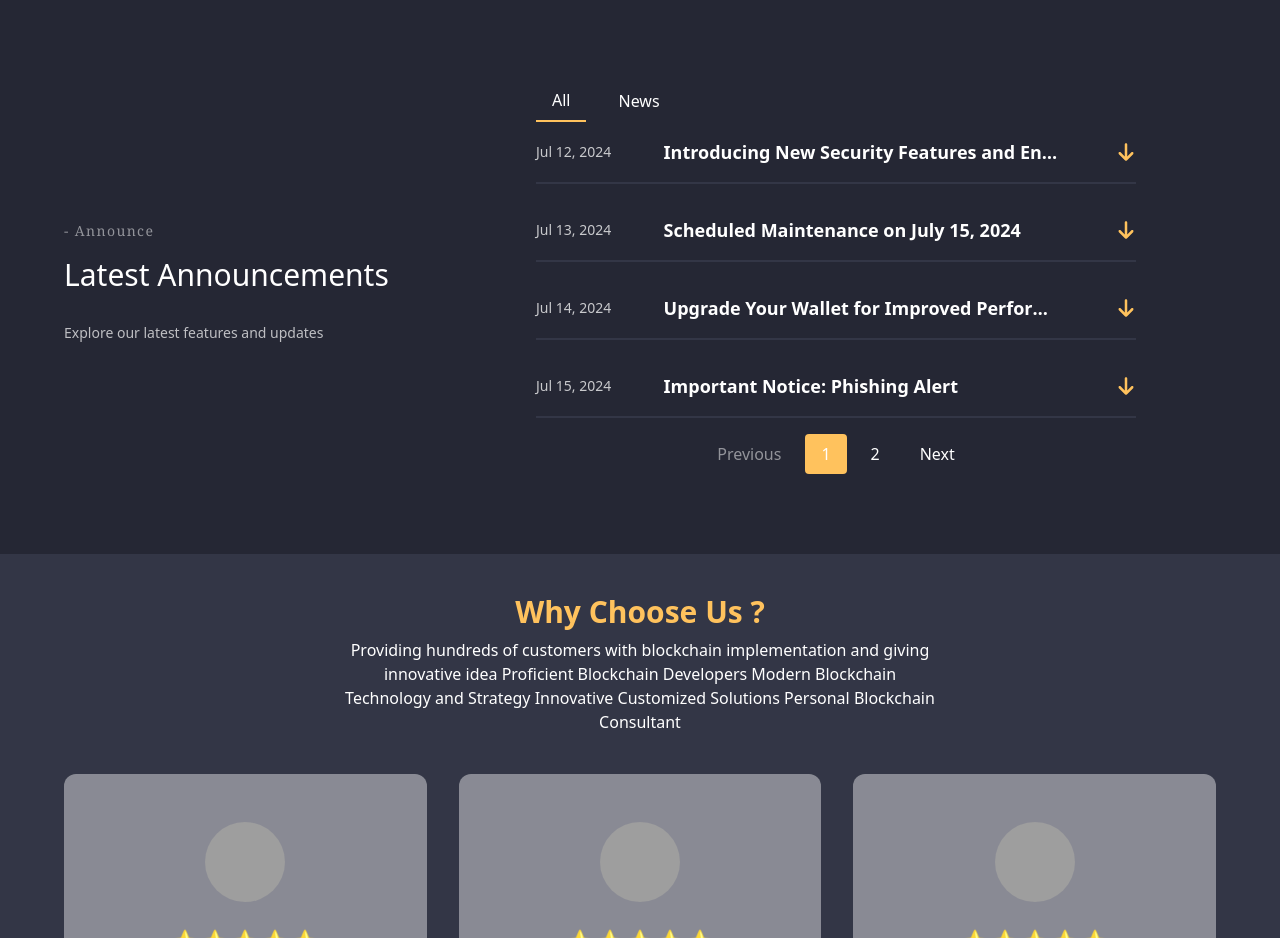
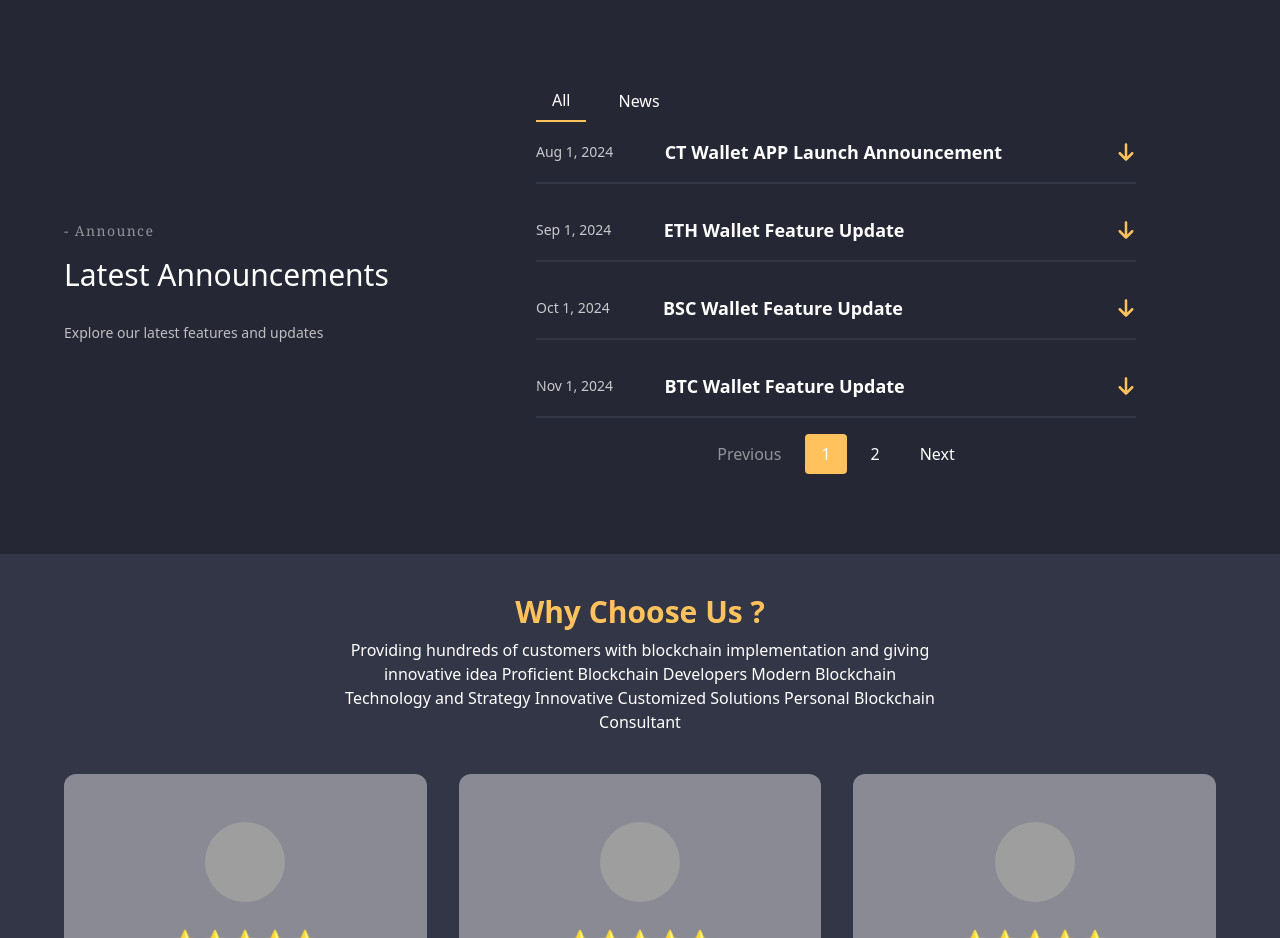
Before and after one commit to Jansix/ctweb, a React (Vite) app: page / in a window 1280 px wide. Shown: the part 1740-2678 px from the top of the page. Built offline with nearby package versions, Linux system fonts and the light colour scheme; grey boxes are pictures that could not be loaded.

Commit message:
Updata: 修改NewsPage、調整樣式、優化RWD

```diff
--- a/src/components/Home_Components/Announce.jsx
+++ b/src/components/Home_Components/Announce.jsx
@@ -140,6 +140,7 @@ const Announce = ({ value = [] }) => {
             <Tabs selectedTab={selectedTab} setSelectedTab={setSelectedTab} />
             <div className="space-y-8 transition-all duration-500 min-h-[280px]">
               {paginatedAnnounce.map((item) => {
+                const isContentTruncated = item.content.length > 150
                 return (
                   <div key={item.id} className="border-b-2 border-gray pb-4">
                     <div
@@ -152,23 +153,32 @@ const Announce = ({ value = [] }) => {
                       </p>
                       {/* 箭頭圖標 */}
                       {item.open != true ? (
-                        <FaArrowDown className="text-xl text-primary group-hover:translate-x-2 transition duration-200" />
+                        <FaArrowDown className="text-xl text-primary group-hover:translate-y-2 transition duration-200" />
                       ) : (
-                        <FaArrowUp className="text-xl text-primary group-hover:translate-x-2 transition duration-200" />
+                        <FaArrowUp className="text-xl text-primary group-hover:-translate-y-2 transition duration-200" />
                       )}
                     </div>
                     {/* 展開的內容 */}
                     {item.open && (
                       <div className="text-sm mt-2 text-primary transition-all duration-500 ease-in-out">
-                        {item.content}
+                        <div className="line-clamp-3">
+                          {isContentTruncated
+                            ? item.content.slice(0, 150) + '...'
+                            : item.content}
+                        </div>
+                        {/* 只有當內容超過設定長度時顯示 '查看更多' 按鈕 */}
+                        {isContentTruncated && (
+                          <div className="w-full flex justify-end">
                             <button
-                          className="text-blue-500 ml-2"
+                              className="text-blue-500 ml-2 hover:scale-105"
                               onClick={() => {
                                 navigate(`/NewsPage/${item.id}`)
                               }}
                             >
-                          ......Learn more
+                              Learn more
                             </button>
+                          </div>
+                        )}
                       </div>
                     )}
                   </div>
--- a/src/contexts/GlobalContext.jsx
+++ b/src/contexts/GlobalContext.jsx
@@ -7,80 +7,63 @@ export const GlobalContext = createContext()
 const announceList = [
   {
     id: 1,
-    title: 'Introducing New Security Features and Enhancements',
-    author: 'John Doe',
+    title: 'CT Wallet APP Launch Announcement',
+    author: '',
     content:
-      'Building your own cryptocurrency exchanges, achieving your blockchain business. Professional UX/UX designer, providing the best design. Create your own cryptocurrency exchange with our customized service!',
-    date: 'Jul 12, 2024',
+      'We are excited to announce that the CT Wallet APP will officially launch on August 1, 2024. CT Wallet will provide users with a secure and convenient service for managing and transacting multiple mainstream cryptocurrencies. Key features include:\n\n- Multi-currency support: including BTC, ETH, BSC, RTX, and more.\n- Instant transactions: Fast buying and selling of cryptocurrencies with multiple payment options.\n- Advanced security: Utilizing cutting-edge encryption technology to ensure user funds are safe.\n- User-friendly interface: Simple and intuitive operation for all users.\n\nStay tuned for the official launch of the CT Wallet APP, and thank you for your support!',
+    date: 'Aug 1, 2024',
     open: false,
     type: 'all',
-    tags: ['tag1', 'tag2'],
+    tags: ['CT Wallet', 'Launch'],
+    img: 'https://api.obit-app.com/image_0001.jpg',
   },
   {
     id: 2,
-    title: 'Scheduled Maintenance on July 15, 2024',
-    author: 'John Doe',
+    title: 'ETH Wallet Feature Update',
+    author: '',
     content:
-      'With our blockchain technology, knowledge and experience. Our blockchain developers will easily develop the blockchain wallet that can retain multi-chain and hold multi-crypto currency.',
-    date: 'Jul 13, 2024',
+      'We are pleased to inform you that the ETH wallet feature in CT Wallet will undergo a major update on September 1, 2024. This update will bring the following improvements:\n\n- Faster transaction processing: Optimized transaction flow to significantly improve transaction speed.\n- Lower fees: Reduced transaction fees to lower user costs.\n- Enhanced security: Introduction of multi-signature technology and smart contracts to ensure fund security.\n- New features: Support for more DApp interactions to enhance user experience.\n\nStay tuned for our latest updates, and thank you for your support and trust in CT Wallet!',
+    date: 'Sep 1, 2024',
     open: false,
     type: 'news',
-    tags: ['tag1', 'tag2'],
+    tags: ['ETH', 'Wallet Update'],
+    img: 'https://api.obit-app.com/image_0002.jpg',
   },
   {
     id: 3,
-    title: 'Upgrade Your Wallet for Improved Performance',
-    author: 'John Doe',
+    title: 'BSC Wallet Feature Update',
+    author: '',
     content:
-      'lorem ipsum dolor sit amet, consectetur adipiscing elit. Donec viverra facilisis velit, ac bibendum',
-    date: 'Jul 14, 2024',
+      'We are honored to announce that the BSC wallet feature in CT Wallet will be updated on October 1, 2024. This update will enhance user experience and add more practical features, including:\n\n- New currency support: Expanded support for more cryptocurrencies on the BSC chain.\n- Improved transaction speed: Optimized BSC chain transaction processing to reduce confirmation time.\n- Enhanced security: Adoption of advanced security technologies to further protect user assets.\n- User-friendly interface: Improved user interface design for easier and more intuitive operations.\n\nPlease stay tuned for our updates, and thank you for your support and trust in CT Wallet!',
+    date: 'Oct 1, 2024',
     open: false,
-    type: 'all',
-    tags: ['tag1', 'tag2'],
+    type: 'news',
+    tags: ['BSC', 'Wallet Update'],
+    img: 'https://api.obit-app.com/image_0003.jpg',
   },
   {
     id: 4,
-    title: 'Important Notice: Phishing Alert',
-    author: 'John Doe',
+    title: 'BTC Wallet Feature Update',
+    author: '',
     content:
-      'lorem ipsum dolor sit amet, consectetur adipiscing elit. Donec viverra facilisis velit, ac bibendum',
-    date: 'Jul 15, 2024',
+      'We are pleased to inform you that the BTC wallet feature in CT Wallet will be updated on November 1, 2024. The new features will include the following improvements:\n\n- Higher transaction efficiency: Optimized BTC chain transaction flow to significantly improve efficiency.\n- Enhanced privacy protection: Introduction of privacy protection technologies to ensure the security of user transaction information.\n- New features: Support for Lightning Network transactions to facilitate small payments.\n- Improved user experience: Enhanced user interface design for a better operational experience.\n\nStay tuned for our latest updates, and thank you for your support of CT Wallet!',
+    date: 'Nov 1, 2024',
     open: false,
-    type: 'important',
-    tags: ['tag1', 'tag2'],
+    type: 'news',
+    tags: ['BTC', 'Wallet Update'],
+    img: 'https://api.obit-app.com/image_0001.jpg',
   },
   {
     id: 5,
-    title: 'New Partnership with Blockchain Innovations Ltd.',
-    author: 'John Doe',
+    title: 'RTX Wallet Feature Update',
+    author: '',
     content:
-      'lorem ipsum dolor sit amet, consectetur adipiscing elit. Donec viverra facilisis velit, ac bibendum',
-    date: 'Jul 16, 2024',
-    open: false,
-    type: 'news',
-    tags: ['tag1', 'tag2'],
-  },
-  {
-    id: 6,
-    title: 'Enhanced User Interface Coming Soon',
-    author: 'John Doe',
-    content:
-      'lorem ipsum dolor sit amet, consectetur adipiscing elit. Donec viverra facilisis velit, ac bibendum',
-    date: 'Jul 17, 2024',
+      'We are excited to announce that the RTX wallet feature in CT Wallet will undergo a major update on December 1, 2024. This update will greatly enhance the following aspects:\n\n- Faster transaction speed: Optimized RTX chain transaction processing to significantly improve speed.\n- Lower fees: Reduced transaction fees to lower user costs.\n- Enhanced security: Introduction of multi-signature technology and smart contracts to ensure fund security.\n- New features: Support for more DApp interactions on the RTX chain to enhance user experience.\n\nPlease stay tuned for our latest announcements, and thank you for your support of CT Wallet!',
+    date: 'Dec 1, 2024',
     open: false,
     type: 'all',
-    tags: ['tag1', 'tag2'],
-  },
-  {
-    id: 7,
-    title: 'Upcoming Webinar: Understanding Blockchain Technology',
-    author: 'John Doe',
-    content:
-      'lorem ipsum dolor sit amet, consectetur adipiscing elit. Donec viverra facilisis velit, ac bibendum',
-    date: 'Jul 18, 2024',
-    open: false,
-    type: 'news',
-    tags: ['tag1', 'tag2'],
+    tags: ['RTX', 'Wallet Update'],
+    img: 'https://api.obit-app.com/image_0002.jpg',
   },
 ]
 
```
Also changed, not shown: src/pages/NewsPage.jsx (+33 -31 lines). Lines whose indentation alone changed are shown as unchanged.
